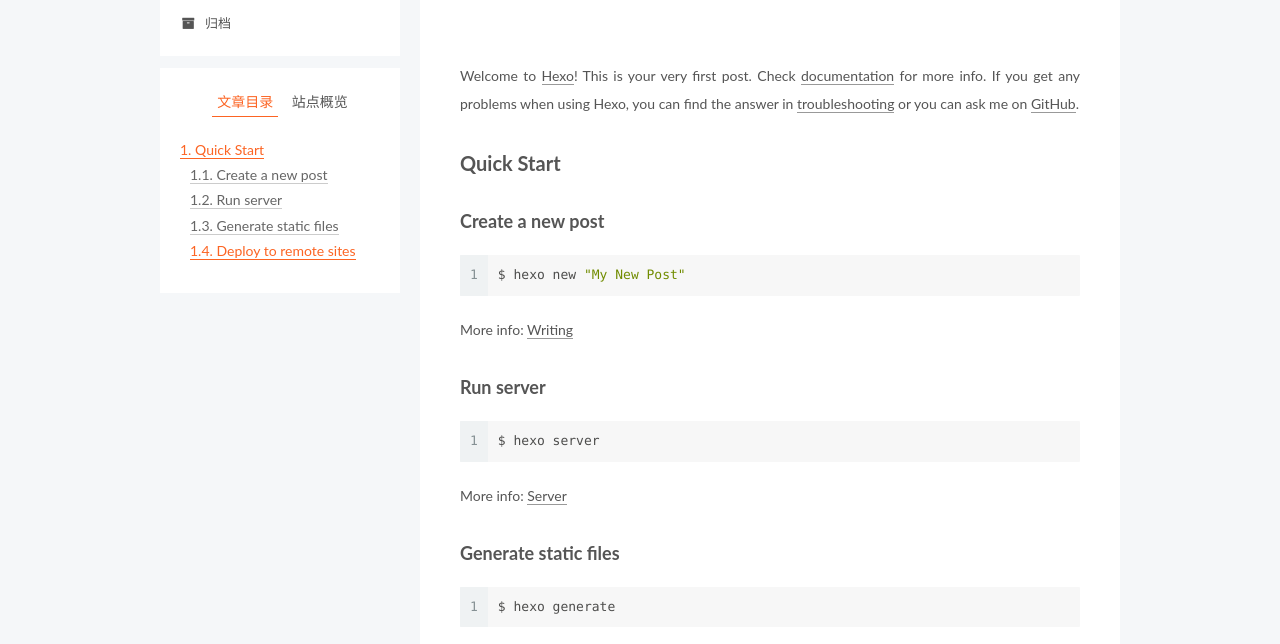
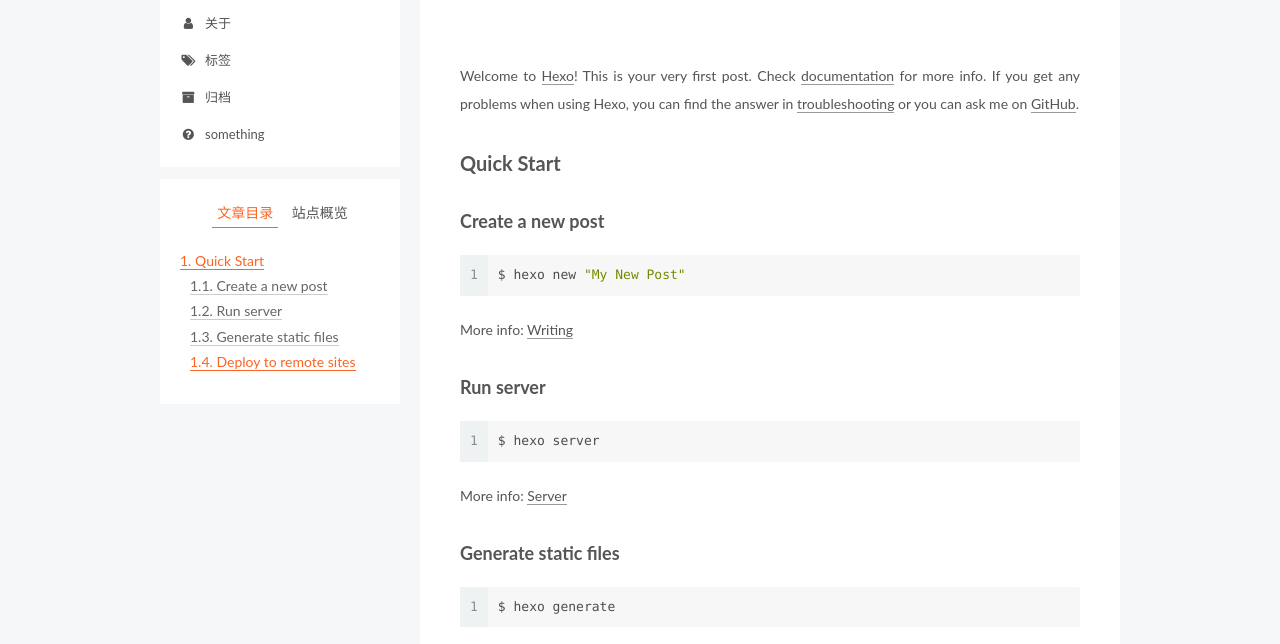
Before and after one commit to 1anny/1anny.github.io, a plain HTML site: page 2018/03/28/hello-world/index.html in a window 1280 px wide. Shown: the part 141-785 px from the top of the page. Drawn offline with Linux system fonts and the light colour scheme.

Commit message:
Site updated: 2018-03-29 09:02:37

```diff
--- a/2018/03/28/hello-world/index.html
+++ b/2018/03/28/hello-world/index.html
@@ -190,12 +190,42 @@
         </li>
 
 
+        <li class="menu-item menu-item-about">
+          <a href="/about/" rel="section">
+
+              <i class="menu-item-icon fa fa-fw fa-user"></i> <br />
+
+            关于
+          </a>
+        </li>
+
+
+        <li class="menu-item menu-item-tags">
+          <a href="/tags/" rel="section">
+
+              <i class="menu-item-icon fa fa-fw fa-tags"></i> <br />
+
+            标签
+          </a>
+        </li>
+
+
         <li class="menu-item menu-item-archives">
           <a href="/archives/" rel="section">
 
               <i class="menu-item-icon fa fa-fw fa-archive"></i> <br />
 
             归档
+          </a>
+        </li>
+
+
+        <li class="menu-item menu-item-something">
+          <a href="/something" rel="section">
+
+              <i class="menu-item-icon fa fa-fw fa-question-circle"></i> <br />
+
+            something
           </a>
         </li>
 
--- a/css/main.css
+++ b/css/main.css
@@ -1823,7 +1823,7 @@ pre .javascript .function {
   width: 4px;
   height: 4px;
   border-radius: 50%;
-  background: #6367ff;
+  background: #3721e0;
 }
 .links-of-blogroll {
   font-size: 13px;
```
Also changed, not shown: 2018/03/28/你好-Hexo/index.html (+30 -0 lines), archives/2018/03/index.html (+30 -0 lines), archives/2018/index.html (+30 -0 lines), archives/index.html (+30 -0 lines), index.html (+30 -0 lines).
